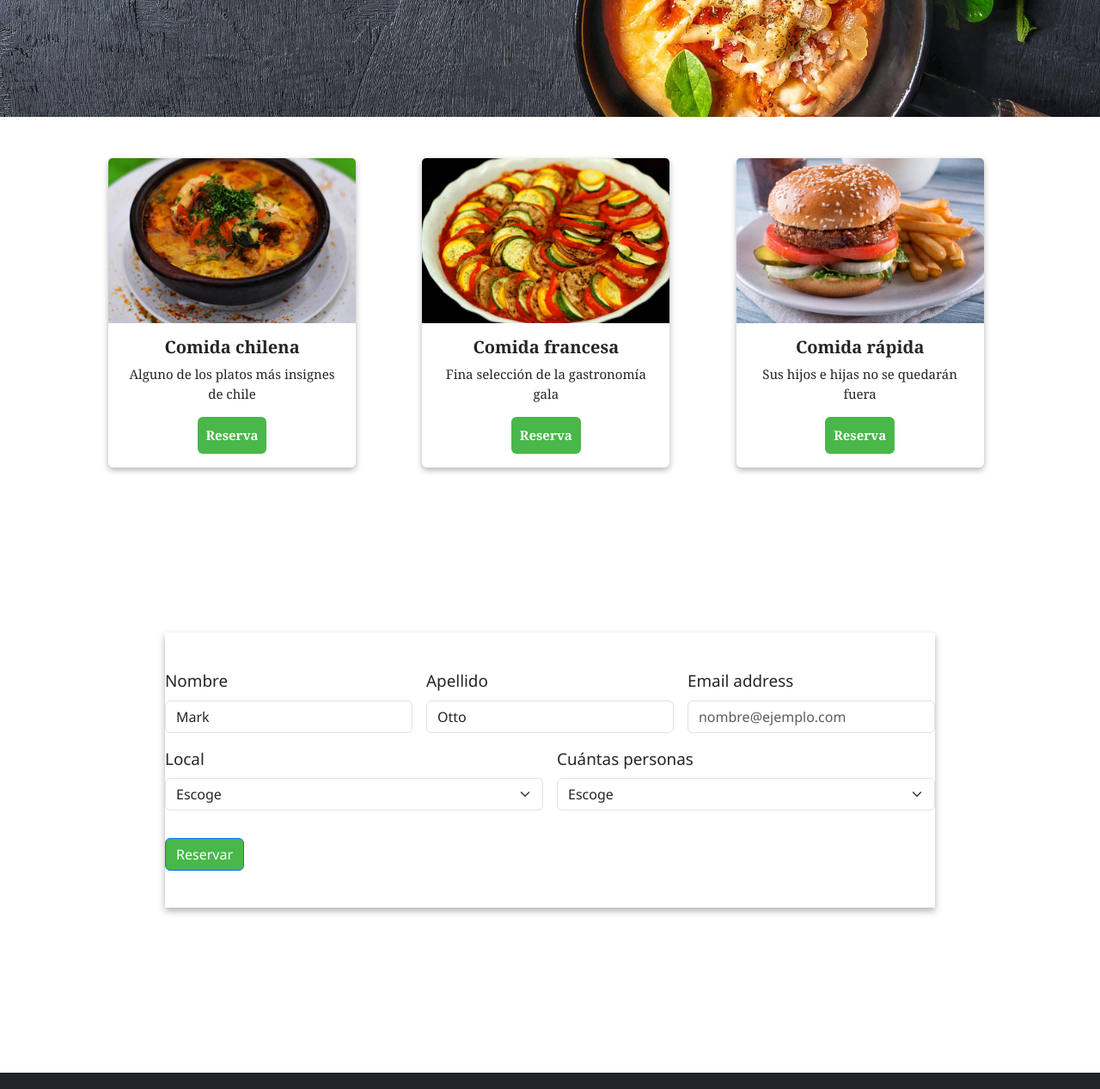
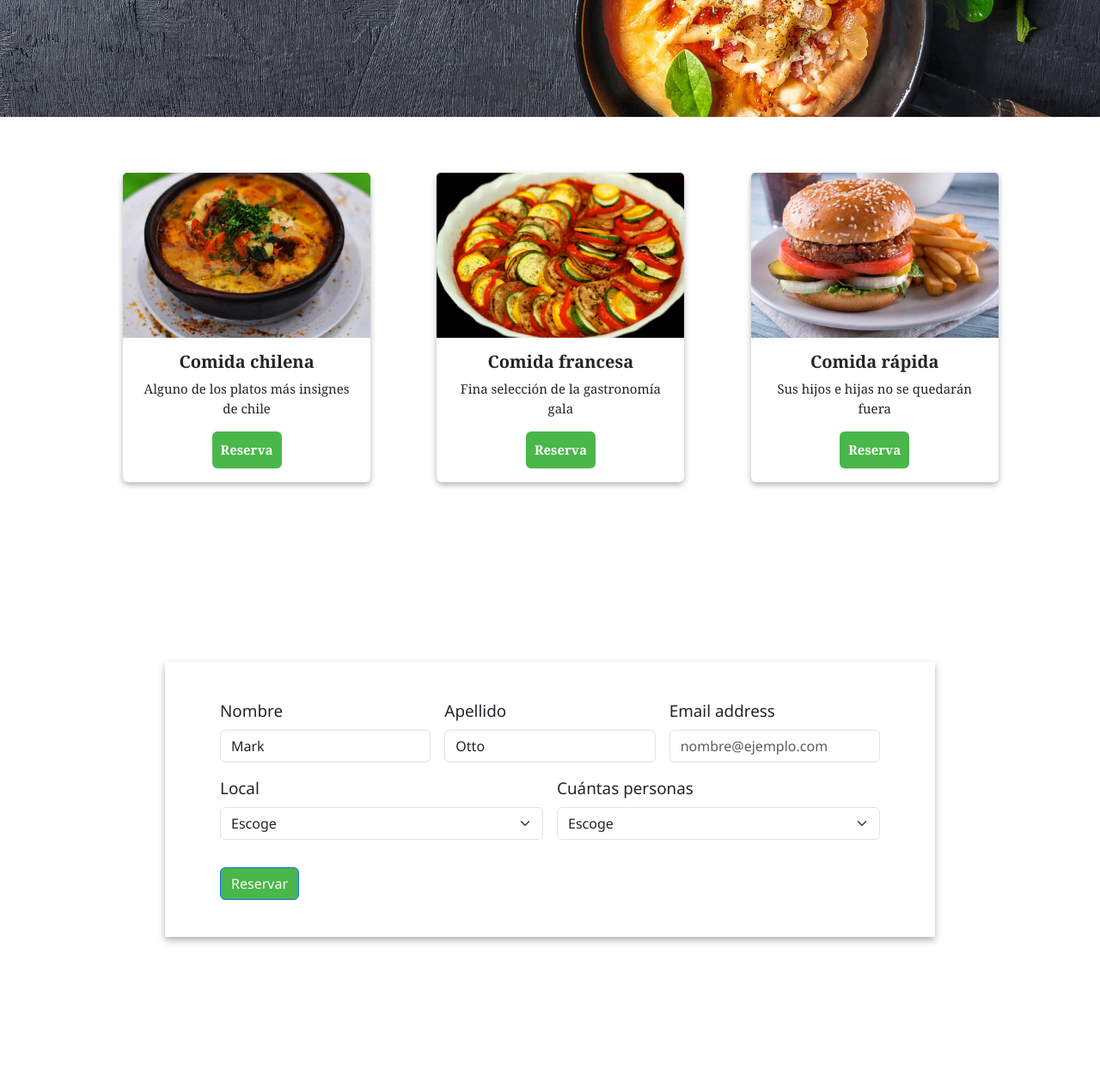
Before and after one commit to tromvn/landing-page-restaurante, a plain HTML site: page index.html in a window 1280 px wide. Shown: the part 424-1691 px from the top of the page at 86% size. Drawn offline with nearby package versions, Linux system fonts and the light colour scheme.

Commit message:
Tarea entregada

```diff
--- a/css/style.css
+++ b/css/style.css
@@ -126,6 +126,8 @@ body {
 .card {
     border: none;
     box-shadow: 0 3px 7px rgba(0, 0, 0, 0.3);
+    margin: 5%;
+    max-width: 100%;
 }
 
 .card h5 {
@@ -155,6 +157,7 @@ body {
     max-width: 100%;
     height: 40vh;
     margin: 15%;
+    padding: 5%;
     border: none;
     box-shadow: 0 4px 8px rgba(0, 0, 0, 0.3);
     font-family: Georgia, 'Times New Roman', Times, serif;
```
